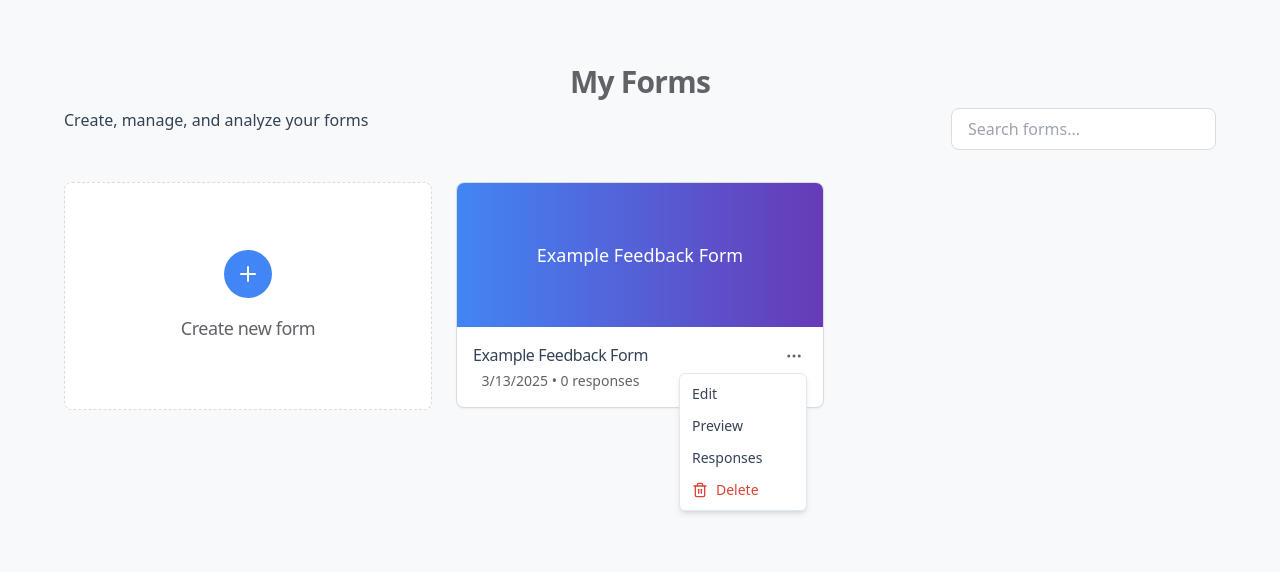
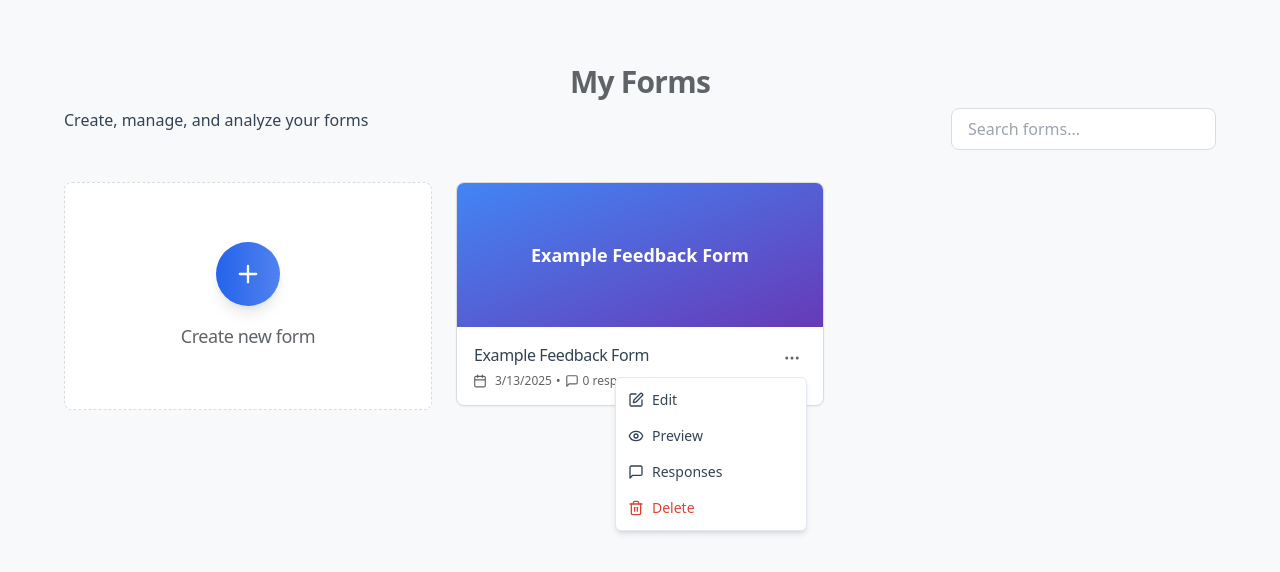
Before and after one commit to Neerajjjjjj/questify-form-builder, a React (Vite) app: page / in a window 1280 px wide. Both pictures are taken after a click on the button 794 px from the left and 356 px from the top of the page. Shown: the top 572 px of the page. Built offline with nearby package versions, Linux system fonts and the light colour scheme.

Commit message:
Refactor: Improve UI aesthetics
Refactor the codebase to enhance the user interface and overall aesthetics.

```diff
--- a/src/components/ui-custom/Button.tsx
+++ b/src/components/ui-custom/Button.tsx
@@ -23,27 +23,27 @@ const Button = React.forwardRef<HTMLButtonElement, ButtonProps>(
   }, ref) => {
     // Button style variants
     const buttonStyles = {
-      primary: 'bg-form-accent-blue hover:bg-form-hover-blue text-white shadow-subtle',
-      secondary: 'bg-white hover:bg-form-light-gray text-form-dark-gray border border-form-card-border',
+      primary: 'bg-gradient-to-r from-primary to-primary/90 hover:from-primary/95 hover:to-primary text-white shadow-lg hover:shadow-primary/20',
+      secondary: 'bg-white hover:bg-form-light-gray text-form-dark-gray border border-form-card-border shadow-sm',
       outline: 'bg-transparent border border-form-card-border hover:border-form-dark-gray text-form-dark-gray',
       ghost: 'bg-transparent hover:bg-form-light-gray text-form-dark-gray',
-      link: 'bg-transparent text-form-accent-blue hover:underline p-0 shadow-none',
-      danger: 'bg-form-accent-red hover:bg-opacity-90 text-white',
+      link: 'bg-transparent text-primary hover:underline p-0 shadow-none',
+      danger: 'bg-gradient-to-r from-form-accent-red to-form-accent-red/90 hover:from-form-accent-red/95 hover:to-form-accent-red text-white shadow-lg',
     };
 
     // Button size variants
     const sizeStyles = {
-      sm: 'text-sm py-1 px-3 h-8',
-      md: 'text-sm py-2 px-4 h-10',
-      lg: 'text-base py-2 px-6 h-12',
-      icon: 'p-2 aspect-square',
+      sm: 'text-sm py-1 px-3 h-8 rounded-md',
+      md: 'text-sm py-2 px-4 h-10 rounded-md',
+      lg: 'text-base py-2 px-6 h-12 rounded-md',
+      icon: 'p-2 aspect-square rounded-full',
     };
 
     return (
       <button
         ref={ref}
         className={cn(
-          'font-medium rounded-md inline-flex items-center justify-center transition-all duration-200 disabled:opacity-50 disabled:pointer-events-none',
+          'font-medium inline-flex items-center justify-center transition-all duration-200 disabled:opacity-50 disabled:pointer-events-none',
           buttonStyles[variant],
           sizeStyles[size],
           className
--- a/src/components/ui-custom/FormCard.tsx
+++ b/src/components/ui-custom/FormCard.tsx
@@ -1,7 +1,7 @@
 
 import React, { useState } from 'react';
 import { Card } from '@/components/ui/card';
-import { MoreHorizontal, Trash2, Calendar, Clock3 } from 'lucide-react';
+import { MoreHorizontal, Trash2, Calendar, Clock3, Edit, Eye, MessageSquare } from 'lucide-react';
 import { cn } from '@/lib/utils';
 import { motion } from 'framer-motion';
 import { useForm, Form } from '@/context/FormContext';
@@ -60,17 +60,17 @@ const FormCard: React.FC<FormCardProps> = ({
       transition={{ type: 'spring', stiffness: 400, damping: 17 }}
     >
       <Card className={cn(
-        'overflow-hidden transition-all duration-200 hover:shadow-elevation-2 border border-form-card-border',
+        'overflow-hidden transition-all duration-200 hover:shadow-elevation-2 border border-form-card-border bg-white',
         className
       )}>
         {/* Card header/thumbnail */}
         <div
-          className="h-36 bg-gradient-to-r from-form-accent-blue to-form-accent-purple flex items-center justify-center p-4 text-white font-medium"
+          className="h-36 bg-gradient-to-br from-form-accent-blue to-form-accent-purple flex items-center justify-center p-4 text-white font-medium"
           style={thumbnail ? { backgroundImage: `url(${thumbnail})`, backgroundSize: 'cover', backgroundPosition: 'center' } : {}}
         >
           {!thumbnail && (
             <div className="text-center">
-              <div className="text-lg truncate max-w-[250px]">{formTitle}</div>
+              <div className="text-lg truncate max-w-[250px] font-semibold">{formTitle}</div>
             </div>
           )}
         </div>
@@ -80,26 +80,31 @@ const FormCard: React.FC<FormCardProps> = ({
           <div className="flex justify-between items-start">
             <div className="truncate pr-2">
               <h3 className="font-medium text-base truncate">{formTitle}</h3>
-              <p className="text-sm text-form-dark-gray mt-1">
-                {formLastEdited} • {formResponseCount} {formResponseCount === 1 ? 'response' : 'responses'}
-              </p>
+              <div className="flex items-center text-xs text-form-dark-gray mt-1.5 space-x-1">
+                <Calendar size={14} className="mr-1" />
+                <span>{formLastEdited}</span>
+                <span className="mx-1">•</span>
+                <MessageSquare size={14} className="mr-1" />
+                <span>{formResponseCount} {formResponseCount === 1 ? 'response' : 'responses'}</span>
+              </div>
             </div>
             <div className="flex space-x-2">
               <DropdownMenu>
                 <DropdownMenuTrigger asChild>
                   <button
-                    className="text-form-dark-gray hover:bg-form-light-gray p-1 rounded-full"
+                    className="text-form-dark-gray hover:bg-form-light-gray p-1.5 rounded-full transition-colors"
                     onClick={(e) => e.preventDefault()}
                   >
                     <MoreHorizontal size={18} />
                   </button>
                 </DropdownMenuTrigger>
-                <DropdownMenuContent align="end">
+                <DropdownMenuContent align="end" className="w-48">
                   {onEdit && (
                     <DropdownMenuItem onClick={(e) => {
                       e.preventDefault();
                       onEdit();
-                    }}>
+                    }} className="flex items-center py-2">
+                      <Edit size={16} className="mr-2" />
                       Edit
                     </DropdownMenuItem>
                   )}
@@ -107,7 +112,8 @@ const FormCard: React.FC<FormCardProps> = ({
                     <DropdownMenuItem onClick={(e) => {
                       e.preventDefault();
                       onPreview();
-                    }}>
+                    }} className="flex items-center py-2">
+                      <Eye size={16} className="mr-2" />
                       Preview
                     </DropdownMenuItem>
                   )}
@@ -115,12 +121,13 @@ const FormCard: React.FC<FormCardProps> = ({
                     <DropdownMenuItem onClick={(e) => {
                       e.preventDefault();
                       onResponses();
-                    }}>
+                    }} className="flex items-center py-2">
+                      <MessageSquare size={16} className="mr-2" />
                       Responses
                     </DropdownMenuItem>
                   )}
                   <DropdownMenuItem
-                    className="text-form-accent-red"
+                    className="text-form-accent-red flex items-center py-2"
                     onClick={handleDelete}
                   >
                     <Trash2 size={16} className="mr-2" />
--- a/src/components/ui-custom/NewFormButton.tsx
+++ b/src/components/ui-custom/NewFormButton.tsx
@@ -19,13 +19,13 @@ const NewFormButton: React.FC<NewFormButtonProps> = ({ onClick }) => {
   return (
     <Link to="/builder/new" onClick={handleClick}>
       <motion.div
-        whileHover={{ y: -5 }}
+        whileHover={{ y: -5, boxShadow: '0 10px 25px rgba(0,0,0,0.1)' }}
         whileTap={{ scale: 0.97 }}
         transition={{ type: 'spring', stiffness: 400, damping: 17 }}
-        className="h-full min-h-[228px] border border-dashed border-form-card-border rounded-lg flex flex-col items-center justify-center p-6 hover:border-form-accent-blue transition-colors duration-200 bg-white"
+        className="h-full min-h-[228px] border border-dashed border-form-card-border rounded-lg flex flex-col items-center justify-center p-6 hover:border-primary transition-colors duration-200 bg-white"
       >
-        <div className="w-12 h-12 rounded-full bg-form-accent-blue flex items-center justify-center text-white mb-4">
-          <Plus size={24} />
+        <div className="w-16 h-16 rounded-full bg-gradient-to-r from-primary to-primary/80 flex items-center justify-center text-white mb-4 shadow-lg">
+          <Plus size={28} />
         </div>
         <h3 className="font-medium text-lg text-form-dark-gray">Create new form</h3>
       </motion.div>
--- a/src/components/ui/button.tsx
+++ b/src/components/ui/button.tsx
@@ -1,3 +1,4 @@
+
 import * as React from "react"
 import { Slot } from "@radix-ui/react-slot"
 import { cva, type VariantProps } from "class-variance-authority"
@@ -5,13 +6,13 @@ import { cva, type VariantProps } from "class-variance-authority"
 import { cn } from "@/lib/utils"
 
 const buttonVariants = cva(
-  "inline-flex items-center justify-center gap-2 whitespace-nowrap rounded-md text-sm font-medium ring-offset-background transition-colors focus-visible:outline-none focus-visible:ring-2 focus-visible:ring-ring focus-visible:ring-offset-2 disabled:pointer-events-none disabled:opacity-50 [&_svg]:pointer-events-none [&_svg]:size-4 [&_svg]:shrink-0",
+  "inline-flex items-center justify-center gap-2 whitespace-nowrap rounded-md text-sm font-medium transition-all focus-visible:outline-none focus-visible:ring-2 focus-visible:ring-ring focus-visible:ring-offset-2 disabled:pointer-events-none disabled:opacity-50 [&_svg]:pointer-events-none [&_svg]:size-4 [&_svg]:shrink-0",
   {
     variants: {
       variant: {
-        default: "bg-primary text-primary-foreground hover:bg-primary/90",
+        default: "bg-gradient-to-r from-primary to-primary/90 text-primary-foreground hover:from-primary/95 hover:to-primary shadow-sm hover:shadow-md hover:shadow-primary/20",
         destructive:
-          "bg-destructive text-destructive-foreground hover:bg-destructive/90",
+          "bg-gradient-to-r from-destructive to-destructive/90 text-destructive-foreground hover:from-destructive/95 hover:to-destructive shadow-sm hover:shadow-md hover:shadow-destructive/20",
         outline:
           "border border-input bg-background hover:bg-accent hover:text-accent-foreground",
         secondary:
@@ -23,7 +24,7 @@ const buttonVariants = cva(
         default: "h-10 px-4 py-2",
         sm: "h-9 rounded-md px-3",
         lg: "h-11 rounded-md px-8",
-        icon: "h-10 w-10",
+        icon: "h-10 w-10 rounded-full",
       },
     },
     defaultVariants: {
```
Also changed, not shown: src/components/ui-custom/SettingsDialog.tsx (+31 -24 lines), src/components/ui-custom/ThemeSelector.tsx (+16 -9 lines).
